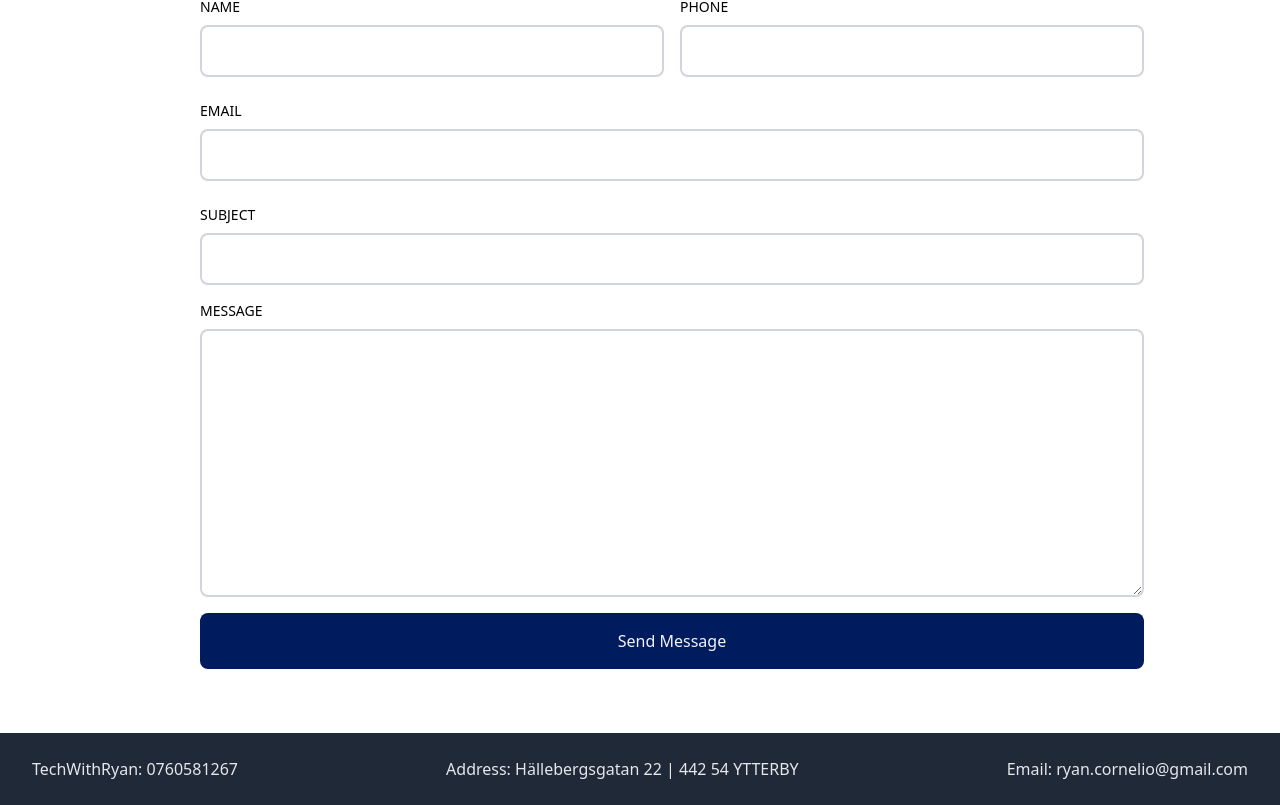
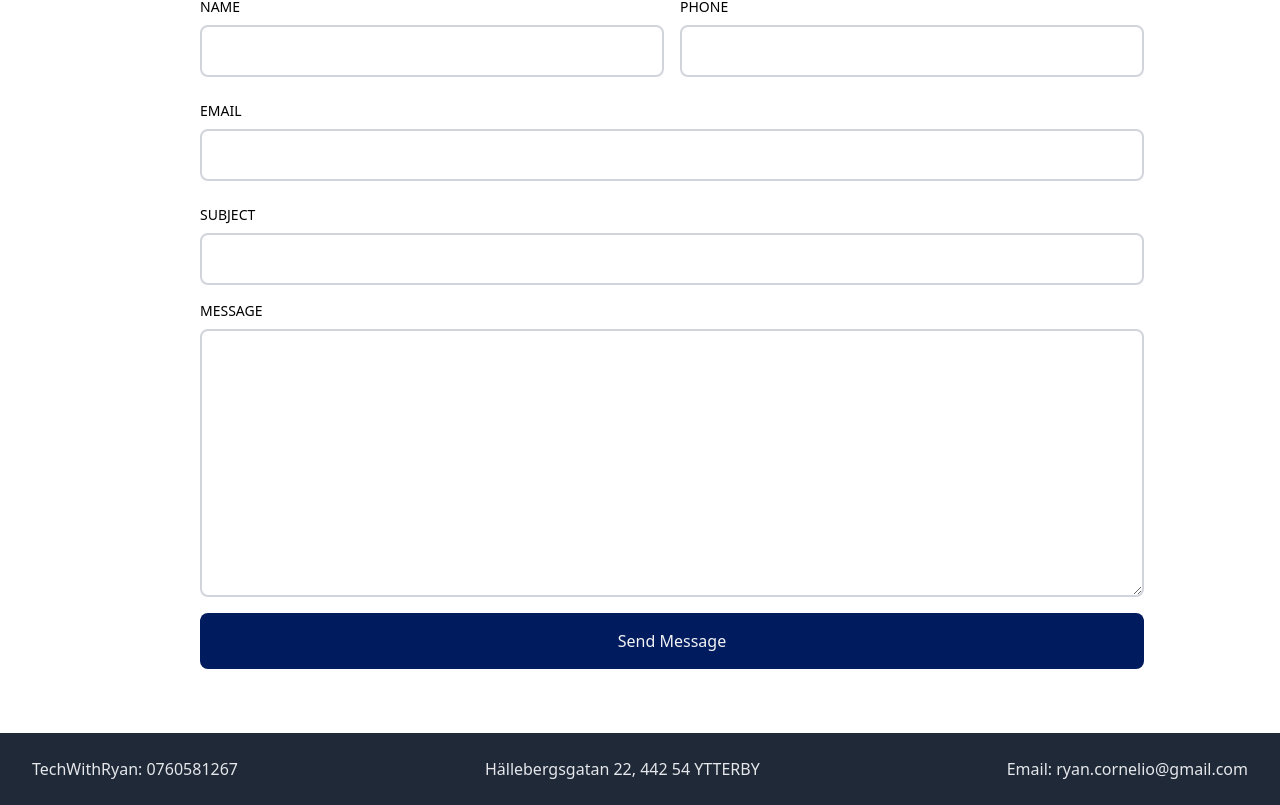
Before and after one commit to TechWithRyan/dev-portfolio-vite-react, a React (Vite) app: page / in a window 1280 px wide. Shown: the part 2430-3235 px from the top of the page. Built offline with nearby package versions, Linux system fonts and the light colour scheme.

Commit message:
Update adress

```diff
--- a/src/Components/Footer.jsx
+++ b/src/Components/Footer.jsx
@@ -6,7 +6,7 @@ const Footer = () => {
             <div className="container mx-auto py-6 px-8">
                 <div className="flex flex-col md:flex-row items-center justify-between">
                     <p className="text-center md:text-left">TechWithRyan: 0760581267</p>
-                    <p className="text-center md:text-right">Address: Hällebergsgatan 22 | 442 54 YTTERBY</p>
+                    <p className="text-center md:text-right">Hällebergsgatan 22, 442 54 YTTERBY</p>
                     <p className="text-center md:text-left">Email: ryan.cornelio@gmail.com</p>
                 </div>
             </div>
```
